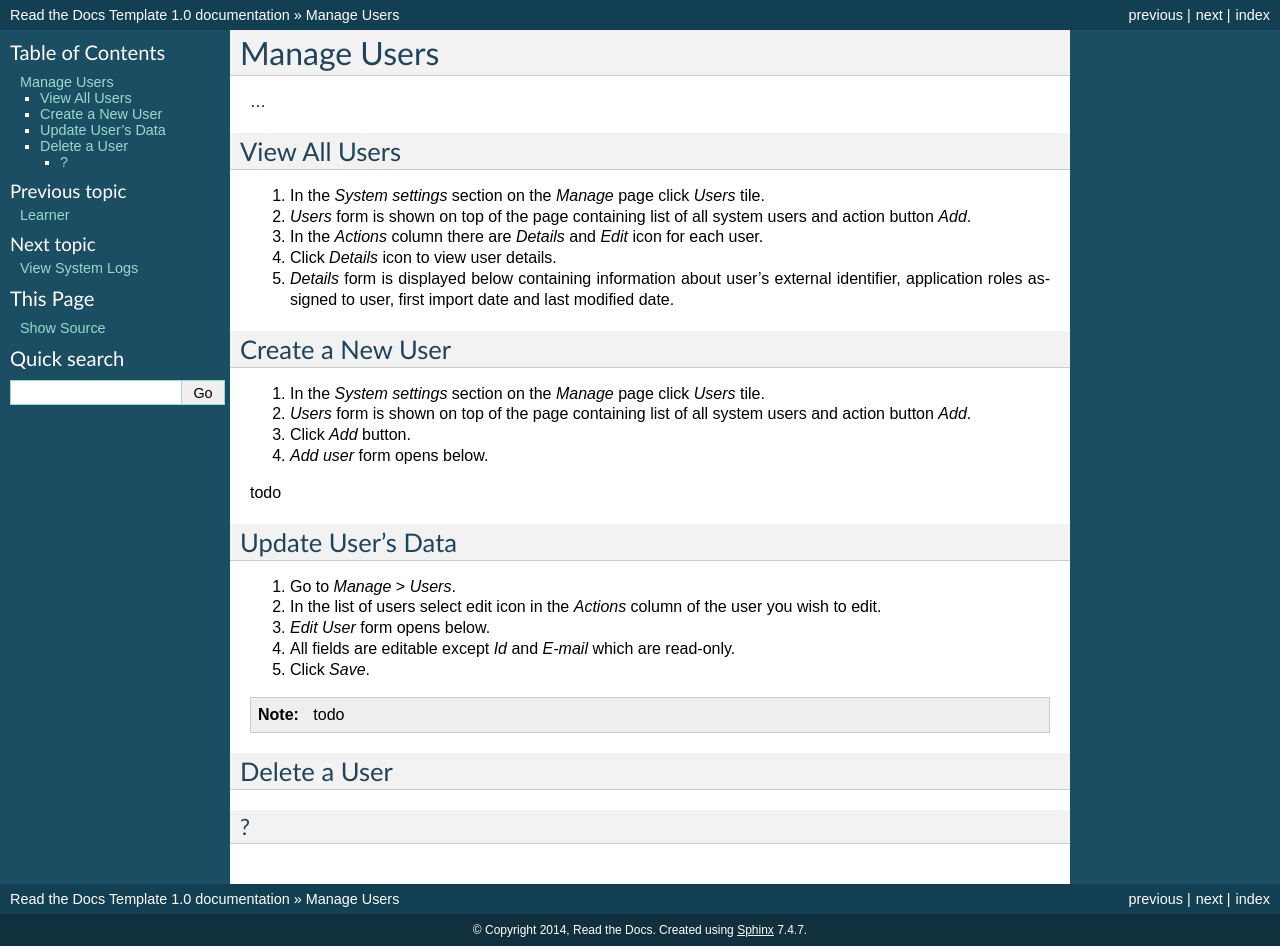
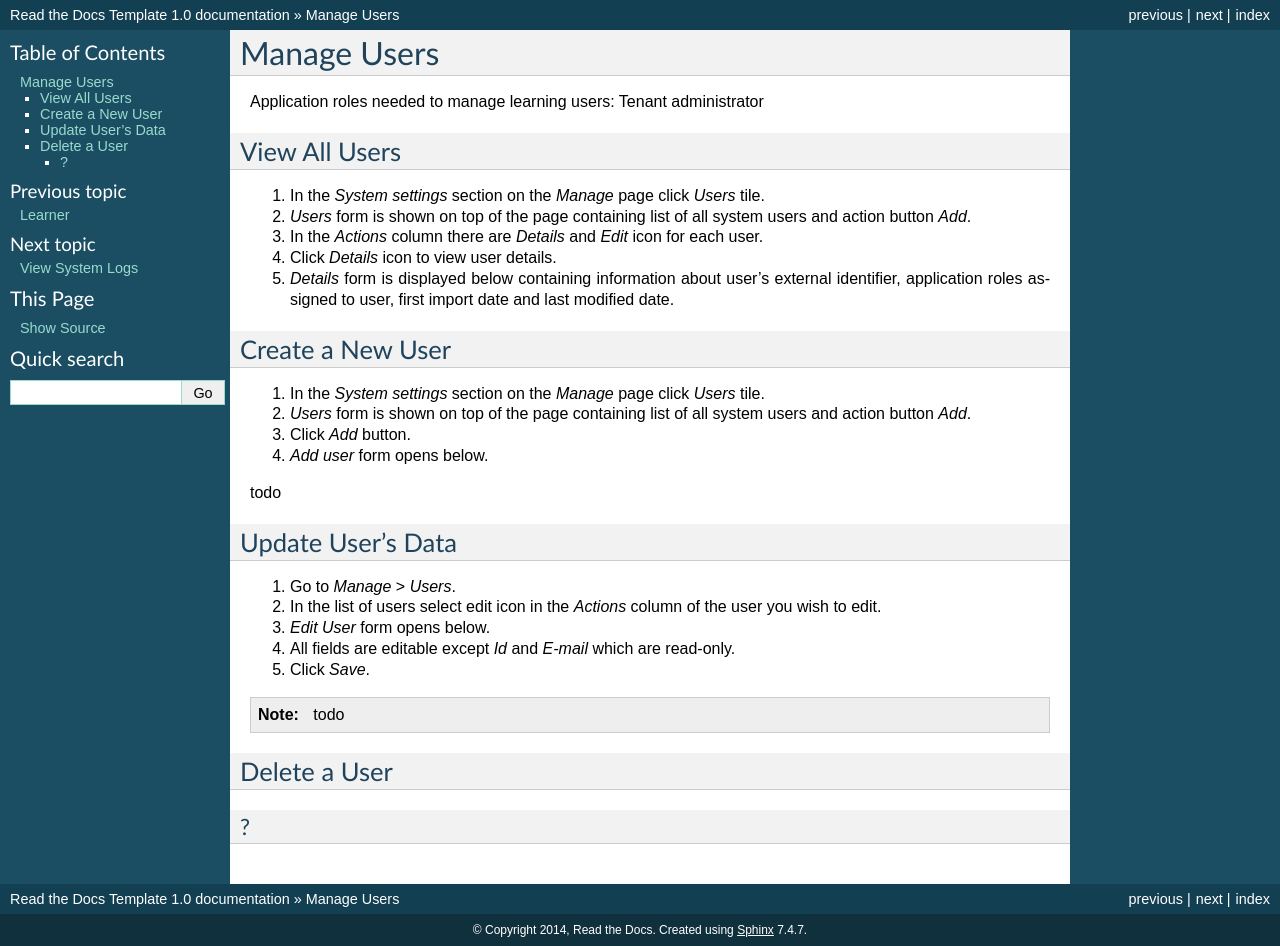
Before and after one commit to pslisko/performa365docs, a Sphinx documentation site: the page built from docs/howto/manage_users.rst, in a window 1280 px wide. Built offline with Sphinx 7.4.7, drawn with Linux system fonts in a browser that asks for light colours; pages that are not in the unit, such as notebooks, are missing from menus.

Commit message:
Update manage_users.rst

```diff
--- a/docs/howto/manage_users.rst
+++ b/docs/howto/manage_users.rst
@@ -1,7 +1,7 @@
 Manage Users
 ============
 
-...
+Application roles needed to manage learning users: Tenant administrator
 
 View All Users
 ^^^^^^^^^^^^^^
```
